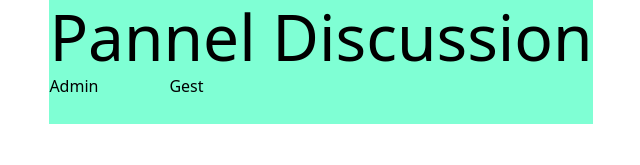
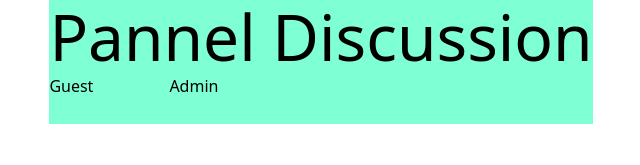
Before and after one commit to mo-ri-regen/discussion, a Next.js app: page / in a window 1280 px wide. Shown: the top 165 px of the page, without its empty margins (319-959 px from the left). Built offline with nearby package versions, Linux system fonts and the light colour scheme.

Commit message:
✏️ guestのつづり修正

```diff
--- a/src/components/header/index.jsx
+++ b/src/components/header/index.jsx
@@ -9,10 +9,10 @@ export function Header(){
       <nav className={classes.navi}>
         <ul className={classes.inner}>
           <li>
-            <Link href={"/admin"}>Admin</Link>
+            <Link href={"/"}>Guest</Link>
           </li>
           <li>
-            <Link href={"/"}>Gest</Link>
+            <Link href={"/admin"}>Admin</Link>
           </li>
         </ul>
       </nav>
```
